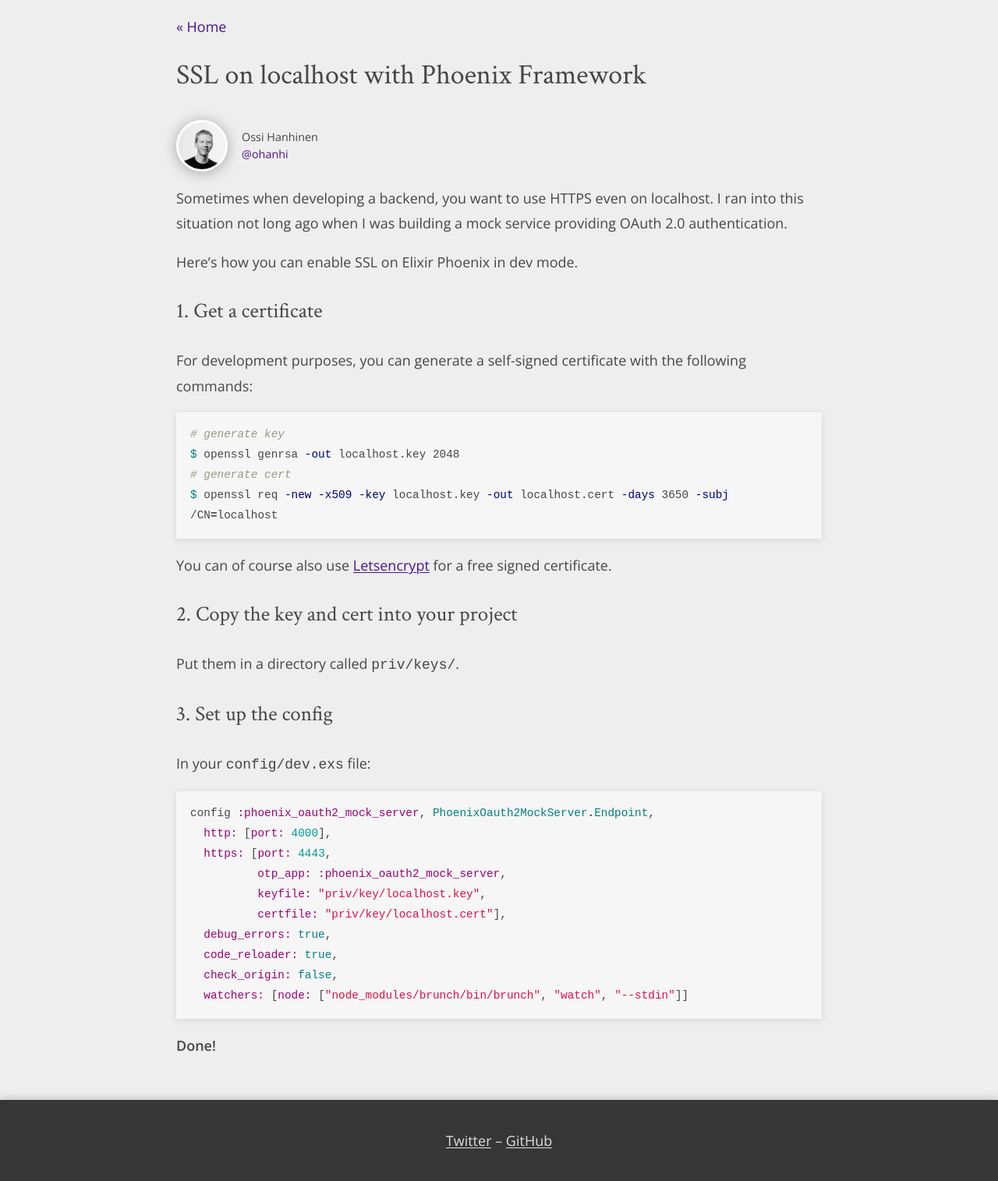
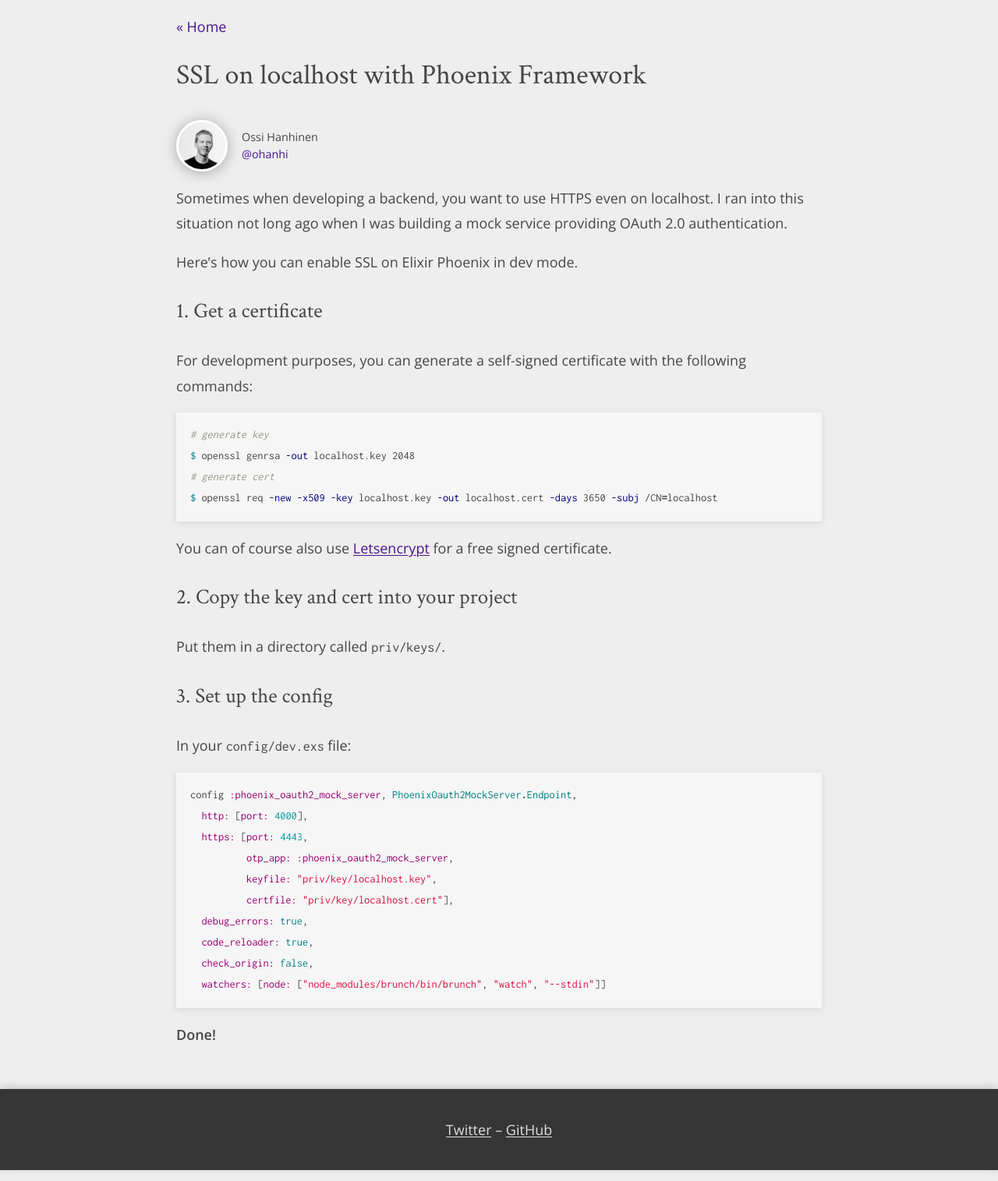
Before and after one commit to ohanhi/ohanhi.github.io, a Jekyll site: the page built from _posts/2016-02-18-phoenix-ssl-localhost.md, in a window 1280 px wide. Shown: the whole page at 78% size. Built offline with Jekyll 4.4.1, drawn with Linux system fonts in a browser that asks for light colours; comment, search, counter and statistics services are not loaded.

Commit message:
Use Inconsolata for code

```diff
--- a/_layouts/post.html
+++ b/_layouts/post.html
@@ -8,6 +8,7 @@
   <meta name="viewport" content="width=device-width, initial-scale=1">
   {% feed_meta %}
   <link href='https://fonts.googleapis.com/css?family=Open+Sans:400,600,300|Crimson+Text' rel='stylesheet' type='text/css'>
+  <link href='https://fonts.googleapis.com/css?family=Inconsolata' rel='stylesheet' type='text/css'>
   <link rel="stylesheet" href="css/highlight.css">
   <link rel="stylesheet" href="css/normalize.min.css">
   <link rel="stylesheet" href="css/main.css">
--- a/css/main.css
+++ b/css/main.css
@@ -130,6 +130,10 @@
 
 .post pre {
   font-size: 0.8rem;
+}
+
+.post code {
+  font-family: 'Inconsolata', monospace;
 }
 
 .back-link,
```
